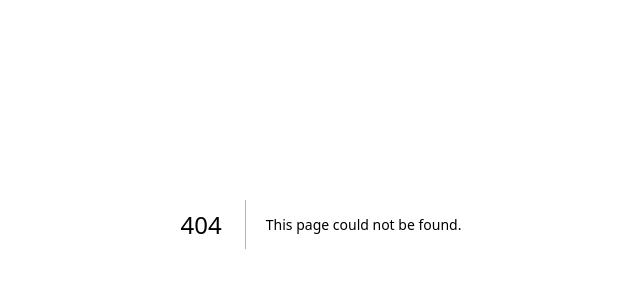
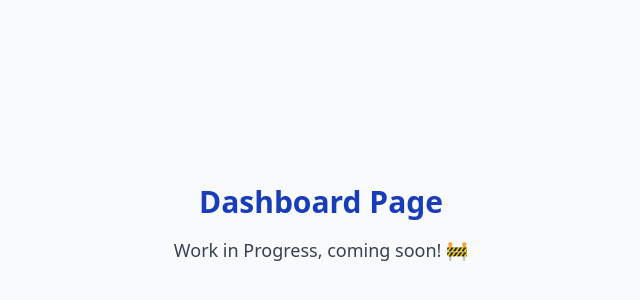
Before and after one commit to pvparekh/aetherflow, a Next.js app: page /dashboard in a window 1280 px wide. Before the commit this address had no page. Shown: the part 176-476 px from the top of the page, without its empty margins (319-959 px from the left). Built offline with nearby package versions, Linux system fonts and the light colour scheme.

Commit message:
account page, dashboard page initial routing

```diff
--- /dev/null
+++ b/src/app/account/page.tsx
@@ -0,0 +1,8 @@
+export default function AccountPage() {
+  return (
+    <main className="flex flex-col items-center justify-center min-h-screen bg-gray-50">
+      <h1 className="text-3xl font-bold mb-4 text-blue-800">Account Page</h1>
+      <p className="text-lg text-gray-700">Work in Progress, coming soon! 🚧</p>
+    </main>
+  );
+}
--- /dev/null
+++ b/src/app/dashboard/page.tsx
@@ -0,0 +1,8 @@
+export default function DashboardPage() {
+  return (
+    <main className="flex flex-col items-center justify-center min-h-screen bg-gray-50">
+      <h1 className="text-3xl font-bold mb-4 text-blue-800">Dashboard Page</h1>
+      <p className="text-lg text-gray-700">Work in Progress, coming soon! 🚧</p>
+    </main>
+  );
+}
```
